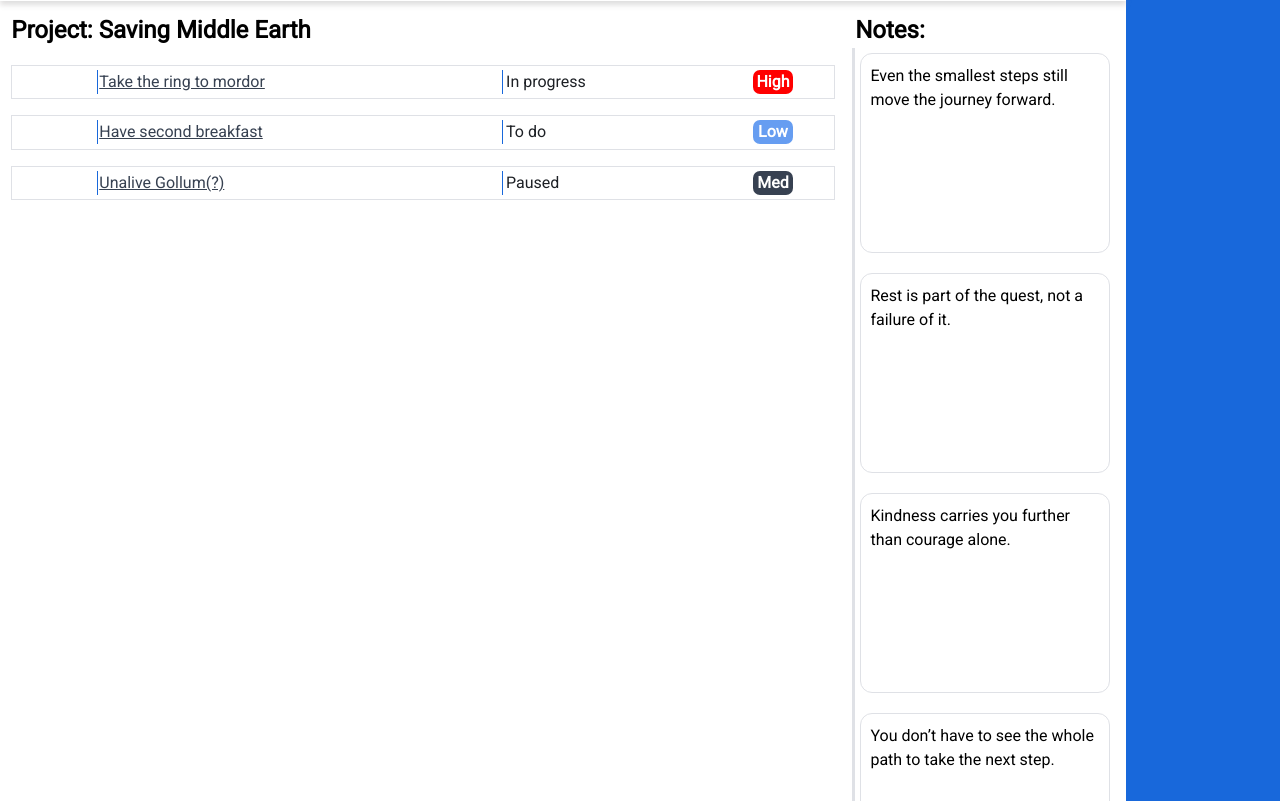
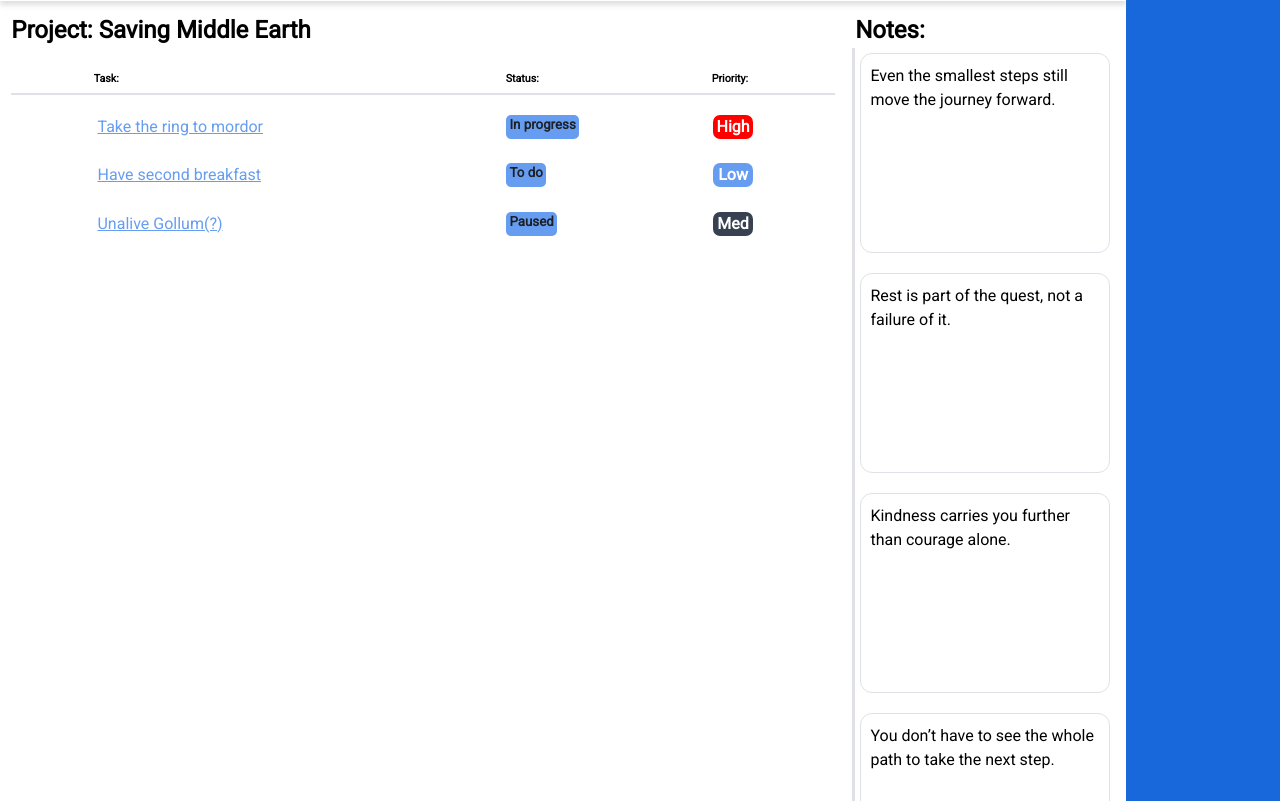
Before and after one commit to mp-v99/Todo-List, a website built with webpack: page src/index.html in a window 1280 px wide. Shown: the part 92-893 px from the top of the page. Built offline with nearby package versions, Linux system fonts and the light colour scheme.

Commit message:
refactor: add header for todos list and polish its styling

```diff
--- a/src/projectView.js
+++ b/src/projectView.js
@@ -30,7 +30,31 @@ const loadProject = function(projectManager, projectID) {
 const renderTodos = function(projectManager, todosArray) {
     const listOfTodos = document.createElement('ul');
 
+    const listHeader = document.createElement("header");
+
+    listHeader.id = "todos_header"
+
+    const subjectHeader = document.createElement("h6");
+    const statusHeader = document.createElement("h6");
+    const priorityHeader = document.createElement("h6");
+
+
+    subjectHeader.classList.add("subject_header");
+    subjectHeader.textContent = "Task:"
+    statusHeader.classList.add("status_header");
+    statusHeader.textContent = "Status:"
+    priorityHeader.classList.add("priority_header");
+    priorityHeader.textContent = "Priority:";
+
+    listOfTodos.appendChild(listHeader);
+
+    listHeader.appendChild(subjectHeader);
+    listHeader.appendChild(statusHeader);
+    listHeader.appendChild(priorityHeader);
+
+
     for (const todo of todosArray) {
+
         const newTodo = document.createElement("li");
         const subjectContainer = document.createElement("div");
         const todoSubject = document.createElement("button");
--- a/src/styles.css
+++ b/src/styles.css
@@ -332,6 +332,32 @@ html *::-webkit-scrollbar {
     border: 1px solid var(--soft-gray);
 }
 
+.todos_list #todos_header {
+    height: 30px;
+    border-bottom: solid 2px var(--soft-gray);
+
+    /* Copy todos <li> layout to keep consistency */
+
+    display: grid;
+    grid-template-columns: 10fr 50fr 25fr 15fr;
+
+    align-items: center;
+}
+
+#todos_header .subject_header {
+     /* Copy todos <li> layout to keep consistency */
+    grid-column: 2 / 3;
+}
+
+#todos_header .status_header {
+    grid-column: 3 / 4;
+}
+
+#todos_header .priority_header {
+    grid-column: 4 / 5;
+
+}
+
 .todos_list>ul {
     gap: 1rem;
 
@@ -343,14 +369,14 @@ html *::-webkit-scrollbar {
 
 .todos_list>ul>li {
     background-color: var(--dominant-secondary-color);
-    border: 1px solid var(--soft-gray);
+    /* border: 1px solid var(--soft-gray); */
     color: var(--dark-text-color);
     list-style: none;
 
     display: grid;
     align-content: center;
 
-    grid-template-columns: 10fr 50fr 30fr 10fr;
+    grid-template-columns: 10fr 50fr 25fr 15fr;
 
     height: fit-content;
     min-width: 354px;
@@ -381,10 +407,6 @@ html *::-webkit-scrollbar {
     grid-column: 2 / 3;
     overflow: hidden;
 
-    color: var(--dark-text-color);
-    border-left: 1px solid var(--theme-color);
-    border-right: 1px solid var(--theme-color);
-
     padding-left: 0.1rem;
 
     min-width: 170px;
@@ -394,13 +416,25 @@ html *::-webkit-scrollbar {
     white-space: nowrap;
 
     text-decoration: underline;
-    color: var(--dark-theme-color);
+    color: var(--soft-theme-color);
 
 }
 
 .todos_list>ul>li>.todo_status{
     grid-column: 3 / 4;
-    overflow: hidden;
+    overflow: auto;
+
+    text-align: center;
+    color: var(--dark-text-color);
+    font-weight: bold;
+    font-size: 13.3px;
+    background-color: var(--soft-theme-color);
+
+    max-width: fit-content;
+    padding-left: 0.2rem;
+    padding-right: 0.2rem;
+
+    border-radius: 5px;
 }
 
 .todo_status p {
```
